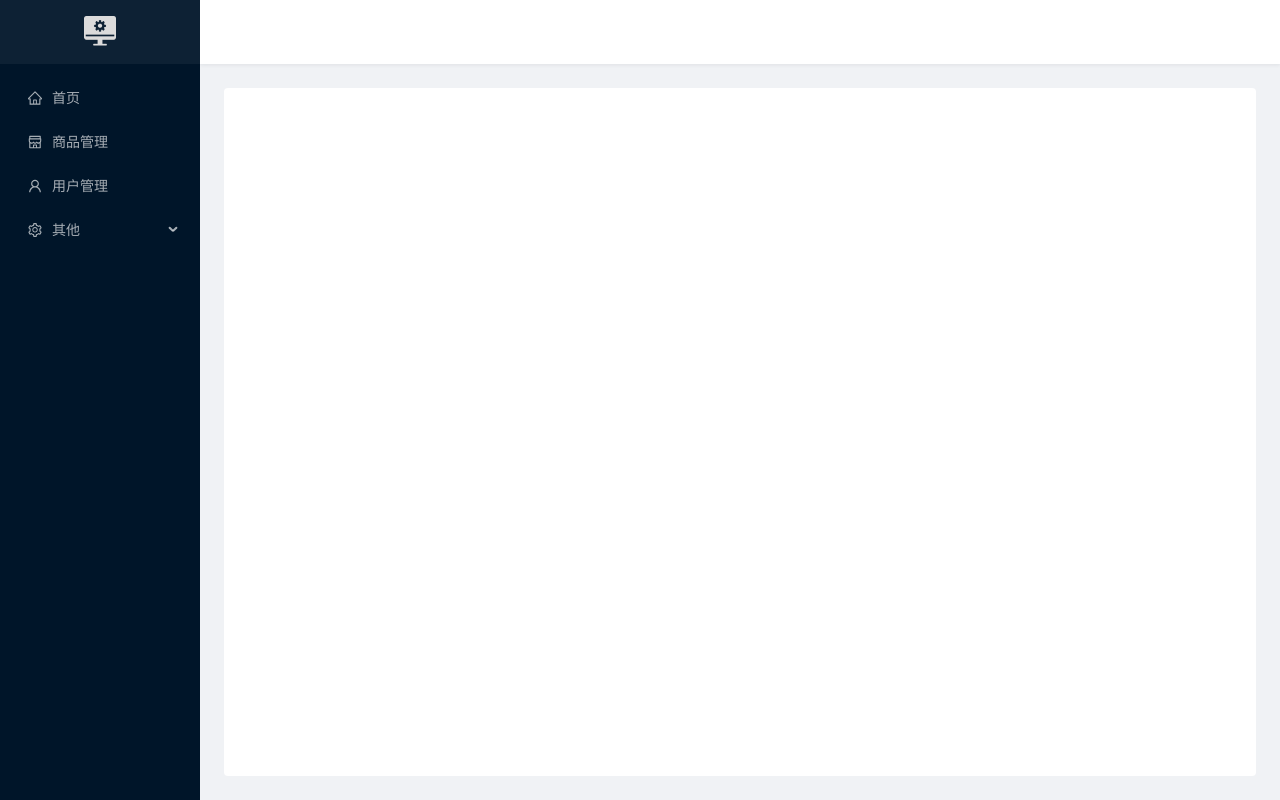
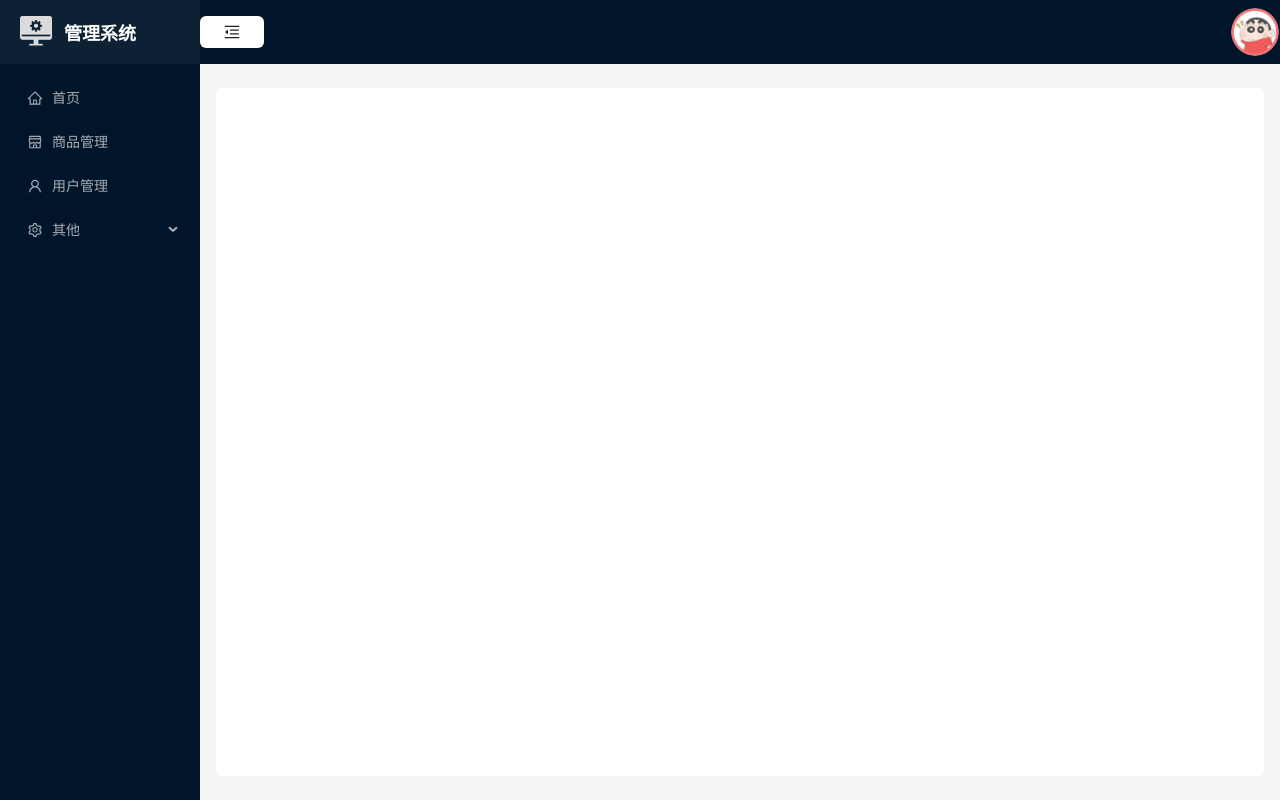
Before and after one commit to skyisolated/react-web-admin, a React app: page / in a window 1280 px wide. Built offline with nearby package versions, Linux system fonts and the light colour scheme.

Commit message:
feat: 进行中

```diff
--- a/src/pages/components/Aside/index.tsx
+++ b/src/pages/components/Aside/index.tsx
@@ -1,4 +1,4 @@
-import React from 'react'
+import React, { useState } from 'react'
 import { Menu, Layout} from 'antd';
 import logo from '@/assets/logo.png';
 import MenuConfig from '@/config';
@@ -36,6 +36,7 @@ const items: MenuItemType[] = generateMenuItems(MenuConfig);
 
 const Aside: React.FC = () => {
   const { Sider } = Layout;
+  const [collapsed, setCollapsed] = useState(false);
   return (
     <Sider
         trigger={null}
@@ -43,7 +44,14 @@ const Aside: React.FC = () => {
         className="sidebar"
       >
         <div className="logo">
-          <img src={logo} alt="Logo" className="logo-img-collapsed" />
+          {collapsed ? (
+            <img src={logo} alt="Logo" className="logo-img-collapsed" />
+          ) : (
+            <div className="logo-expanded">
+              <img src={logo} alt="Logo" className="logo-img" />
+              <h1 className="logo-text">管理系统</h1>
+            </div>
+          )}
         </div>
         <Menu
           theme="dark"
--- /dev/null
+++ b/src/pages/components/Header/index.css
@@ -0,0 +1,5 @@
+.header-container {
+  display: flex;
+  justify-content: space-between;
+  align-items: center;
+}
--- /dev/null
+++ b/src/pages/components/Header/index.tsx
@@ -0,0 +1,35 @@
+import { Avatar, Button, Layout } from 'antd';
+import React from 'react';
+import { MenuFoldOutlined, MenuUnfoldOutlined } from '@ant-design/icons';
+import avatar from '@/assets/avatar.png';
+import './index.css';
+
+
+const MyHeader = () => {
+  const { Header } = Layout;
+  const [collapsed, setCollapsed] = React.useState(false);
+  return (
+      <Header
+        style={{
+          padding: 0,
+          background: '#001529'
+        }}
+        className="header-container"
+      >
+        <Button
+          type="text"
+          icon={collapsed ? <MenuUnfoldOutlined /> : <MenuFoldOutlined />}
+          // onClick={() => setCollapsed(!collapsed)}
+          style={{
+            fontSize: '16px',
+            width: 64,
+            height: 32,
+            backgroundColor: '#fff'
+          }}
+          className="trigger"
+        />
+        <Avatar shape='circle' size={50} src={avatar} />
+      </Header>
+  )
+}
+export default MyHeader;
--- a/src/pages/home/index.tsx
+++ b/src/pages/home/index.tsx
@@ -1,7 +1,7 @@
 import React from 'react'
 import './index.css'
 
-const Home: React.FC = () => {
+const Home = () => {
   return (
     <div className='home'>
       <h1>首页</h1>
--- a/src/pages/main.tsx
+++ b/src/pages/main.tsx
@@ -1,21 +1,43 @@
-import React from 'react';
+import React, { useState } from 'react';
+
+import { Button, Layout, Menu, theme } from 'antd';
 import { Outlet } from 'react-router-dom';
+import {
+  MenuFoldOutlined,
+  MenuUnfoldOutlined
+} from '@ant-design/icons';
 import Aside from './components/Aside';
+import MyHeader from './components/Header';
+const { Header, Sider, Content } = Layout;
 
-const Main: React.FC = () => {
+const App: React.FC = () => {
+
+  const {
+    token: { colorBgContainer, borderRadiusLG },
+  } = theme.useToken();
+
   return (
-    <div className="layout-container">
+    <Layout className="layout-container">
       <Aside></Aside>
-      <div className="main-content">
-        <div className="header"></div>
-        <div className="content-wrapper">
+      <Layout className="main-content">
+        <MyHeader></MyHeader>
+        <Content
+          style={{
+            margin: '24px 16px',
+            padding: 24,
+            minHeight: 280,
+            background: colorBgContainer,
+            borderRadius: borderRadiusLG,
+          }}
+          className="content-wrapper"
+        >
           <div className="page-content">
             <Outlet />
           </div>
-        </div>
-      </div>
-    </div>
+        </Content>
+      </Layout>
+    </Layout>
   );
 };
 
-export default Main;
+export default App;
--- a/src/pages/mall/index.tsx
+++ b/src/pages/mall/index.tsx
@@ -1,6 +1,6 @@
 import React from 'react'
 
-const Mall: React.FC = () => {
+const Mall = () => {
   return (
     <div>
       <h1>商品管理页面</h1>
```
Also changed, not shown: src/pages/components/Header/index.js (deleted, +0 -26 lines), src/assets/avatar.png (added).
